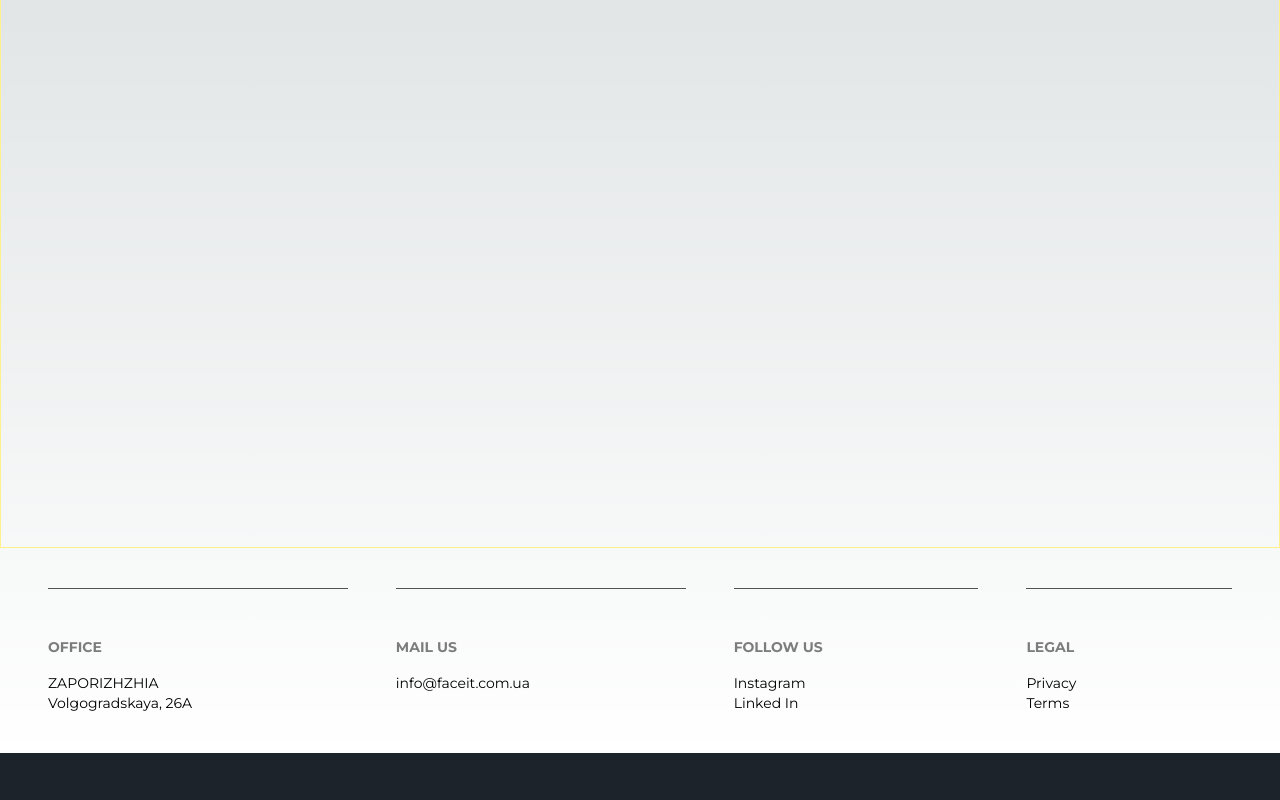
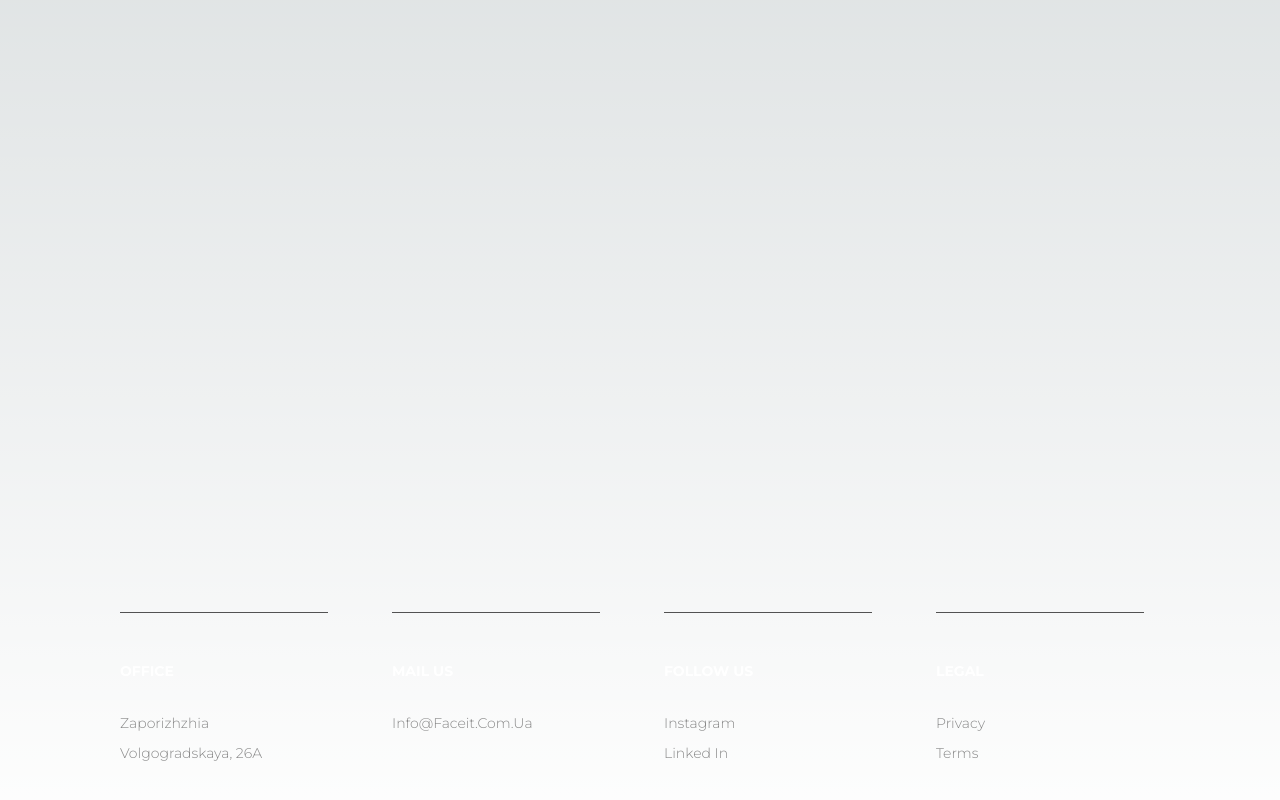
Before and after one commit to SunkissedWitch/faceit-prototype, a Next.js app: page / in a window 1280 px wide. Shown: the part 316-1116 px from the top of the page. Before the commit the page ends 1069 px from the top, so only its background shows below. Built offline with nearby package versions, Linux system fonts and the light colour scheme.

Commit message:
finished static footer

```diff
--- a/src/app/layout.js
+++ b/src/app/layout.js
@@ -15,7 +15,7 @@ export default function RootLayout({ children }) {
     <html lang="en" data-theme="dark">
       <body className={montserrat.className}>
         <Navbar />
-        <main className="flex min-h-screen flex-col items-center justify-between p-24 border border-yellow-200">
+        <main className="flex min-h-screen flex-col items-center justify-between px-[7.5rem]">
           {children}
         </main>
         <Footer />
--- a/src/components/Footer/index.jsx
+++ b/src/components/Footer/index.jsx
@@ -1,39 +1,39 @@
 export const Footer = () => {
   return (
-    <footer className='footer px-12 py-10 gap-x-12'>
-      <div className='border-t border-neutral-600 pt-12 w-full'>
-        <div className='footer-title'>
+    <footer id='footer' className='footer px-[7.5rem] pb-24 pt-16 gap-x-12'>
+      <div id="address" className='border-t border-neutral-600 pt-12 w-[13rem]'>
+        <div className='footer-title text-white opacity-100 mb-6'>
           Office
         </div>
-        <div className='flex flex-col'>
-          <p>ZAPORIZHZHIA</p>
-          <p>Volgogradskaya, 26A</p>
+        <div className='font-light flex flex-col gap-y-2.5 capitalize'>
+          <p className="text-[#888] hover:text-white transition-colors">Zaporizhzhia</p>
+          <p className="text-[#888] hover:text-white transition-colors">Volgogradskaya, 26A</p>
         </div>
       </div>
-      <div className='border-t border-neutral-600 pt-12 w-full'>
-        <div className='footer-title'>
+      <div id="mail-us" className='border-t border-neutral-600 pt-12 w-[13rem]'>
+        <div className='footer-title text-white opacity-100 mb-6'>
         MAIL US
         </div>
-        <div className='flex flex-col'>
-          <p>info@faceit.com.ua</p>
+        <div className='font-light flex flex-col gap-y-2.5 capitalize'>
+          <p className="text-[#888] hover:text-white transition-colors">info@faceit.com.ua</p>
         </div>
       </div>
-      <div className='border-t border-neutral-600 pt-12 w-full'>
-        <div className='footer-title'>
+      <div id="social-media" className='border-t border-neutral-600 pt-12 w-[13rem]'>
+        <div className='footer-title text-white opacity-100 mb-6'>
         FOLLOW US
         </div>
-        <div className='flex flex-col'>
-          <p>Instagram</p>
-          <p>Linked In</p>
+        <div className='font-light flex flex-col gap-y-2.5 capitalize'>
+          <a className="text-[#888] hover:text-white transition-colors" href="#social-media">Instagram</a>
+          <a className="text-[#888] hover:text-white transition-colors" href="#social-media">Linked In</a>
         </div>
       </div>
-      <div className='border-t border-neutral-600 pt-12 w-full'>
-        <div className='footer-title'>
+      <div id="legal" className='border-t border-neutral-600 pt-12 w-[13rem]'>
+        <div className='footer-title text-white opacity-100 mb-6'>
         lEGAL
         </div>
-        <div className='flex flex-col'>
-          <p>Privacy</p>
-          <p>Terms</p>
+        <div className='font-light flex flex-col gap-y-2.5 capitalize'>
+          <a className="text-[#888] hover:text-white transition-colors" href="#legal">Privacy</a>
+          <a className="text-[#888] hover:text-white transition-colors" href="#legal">Terms</a>
         </div>
       </div>
     </footer>
```
